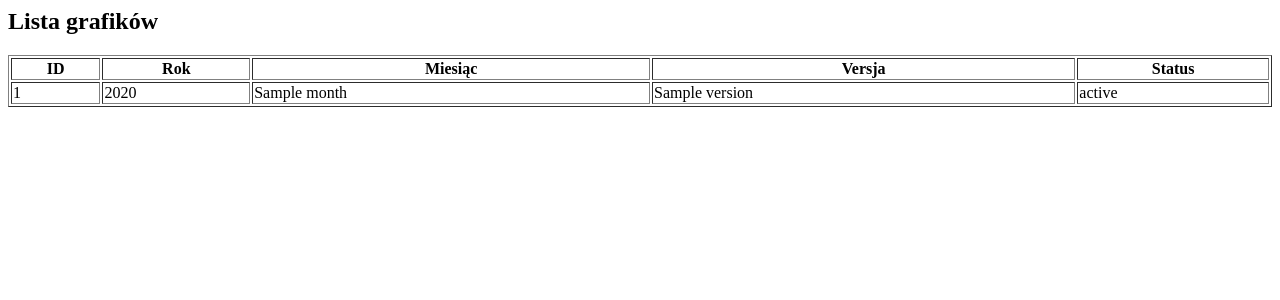
After one commit to sobkowiakluke/grafik, a Flask app: template app/web/templates/schedule_list.html in a window 1280 px wide. The commit adds this page. Shown: the top 300 px of the page. Run offline with Flask 3, Linux system fonts and the light colour scheme; the template is opened without the code that fills it: most values are stand-ins (such as "Sample title", 1, 10 or a date in 2020); parts of the project's set-up code (start-up, migrations or seed data) failed here and were passed over.

Commit message:
Pierwsza lista grafików

```diff
--- a/app/web/app.py
+++ b/app/web/app.py
@@ -4,6 +4,7 @@ from flask_login import LoginManager, login_user, logout_user, login_required, U
 from app.db.connection import Database
 import bcrypt
 from app.web.routes_employee import employee_bp
+from app.web.routes_schedule import schedule_bp
 
 # -------------------
 # Flask setup
@@ -12,6 +13,7 @@ app = Flask(__name__)
 app.secret_key = "super_secret_for_sessions"  # potrzebne do sesji
 
 app.register_blueprint(employee_bp, url_prefix="/employees")
+app.register_blueprint(schedule_bp, url_prefix="/schedule")
 
 login_manager = LoginManager()
 login_manager.login_view = "login"
--- a/app/web/templates/employee_list.html
+++ b/app/web/templates/employee_list.html
@@ -13,7 +13,7 @@
         <td>{{ emp.id }}</td>
         <td>{{ emp.first_name }}</td>
         <td>{{ emp.last_name }}</td>
-        <td>{{ emp.role_name or 'Brak' }}</td>
+        <td>{{ emp.role or 'Brak' }}</td>
         <td>
             <button>Edit</button>
             <button>Usuń</button>
--- a/app/web/templates/main.html
+++ b/app/web/templates/main.html
@@ -141,6 +141,7 @@
             <div class="menu-section">
                 <h3>Grafiki</h3>
                 <ul>
+                    <li id="list-schedules">Lista grafików</li>
                     <li id="show-schedule">Pokaż Grafik</li>
                     <li id="add-schedule">Dodaj Grafik</li>
                     <li id="edit-schedule">Edytuj Grafik</li>
@@ -173,6 +174,10 @@
                 }
             });
         });
+        document.getElementById('list-schedules').addEventListener('click', () => {
+            mainContent.innerHTML =
+                `<iframe src="/schedule/list" style="width:100%; height:100%; border:none;"></iframe>`;
+        });
     </script>
 
     <script>
--- /dev/null
+++ b/app/web/templates/schedule_list.html
@@ -0,0 +1,21 @@
+<h2>Lista grafików</h2>
+
+<table border="1" style="width:100%;">
+    <tr>
+        <th>ID</th>
+        <th>Rok</th>
+        <th>Miesiąc</th>
+        <th>Versja</th>
+        <th>Status</th>
+    </tr>
+
+    {% for s in schedules %}
+    <tr>
+        <td>{{ s.id }}</td>
+        <td>{{ s.year }}</td>
+        <td>{{ s.month }}</td>
+        <td>{{ s.version }}</td>
+        <td>{{ s.status }}</td>
+    </tr>
+    {% endfor %}
+</table>
```
Also changed, not shown: app/web/routes_schedule.py (added, +20 -0 lines).
